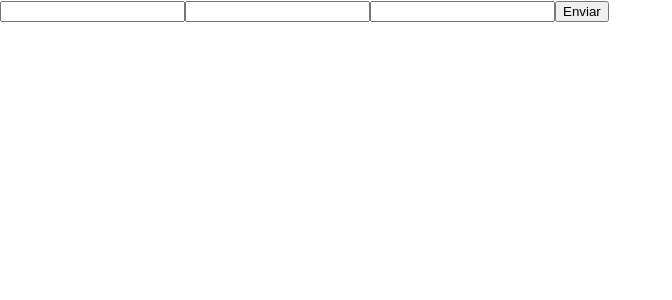
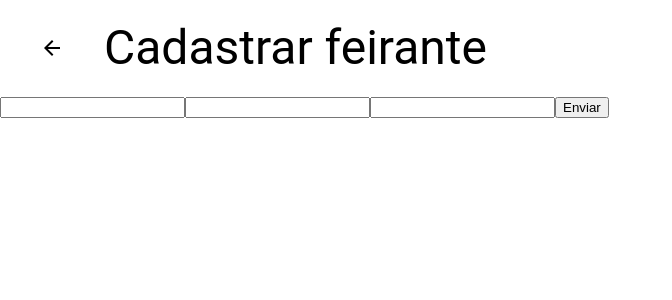
Before and after one commit to isaquemenezes/ver-o-peso-virtual, a React (Create React App) app in the folder frontend/: page /cadastro/0 in a window 1280 px wide. Shown: the top 300 px of the page, without its empty margins (0-672 px from the left). Built offline with nearby package versions, Linux system fonts and the light colour scheme.

Commit message:
Padroniza cabeçalho do sistema

```diff
--- a/frontend/src/components/autenticacao.tsx
+++ b/frontend/src/components/autenticacao.tsx
@@ -1,7 +1,7 @@
-import ArrowBack from '@mui/icons-material/ArrowBack';
 import React, {Component} from "react";
 import {Link} from "react-router-dom";
-import {Button, TextField, Typography} from "@mui/material";
+import {Button, TextField} from "@mui/material";
+import Cabecalho from './tiles/cabecalho';
 
 type _Props = {};
 type _State = {};
@@ -9,14 +9,7 @@ type _State = {};
 export default class ComponenteCadastro extends Component<_Props, _State> {
   render() {
     return <div>
-      <div style={{display: "flex", margin: "20px 40px", alignItems: "center"}}>
-        <ArrowBack
-            style={{padding: "0 40px 0 0"}}
-            onClick={(_) => window.history.back()}/>
-        <Typography variant="h3" component="div" style={{display: "flex", flexGrow: 1}}>
-          Entrar no sistema
-        </Typography>
-      </div>
+      <Cabecalho voltar titulo="Entrar no sistema"/>
       <div style={{alignSelf: "center"}}>
         <TextField
             style={{display: "flex", flex: "1", margin: "10px 20px"}}
@@ -33,7 +26,7 @@ export default class ComponenteCadastro extends Component<_Props, _State> {
               style={{padding: "10px 30px"}}
               variant="contained">Entrar</Button>
           <div style={{display: "flex", flexGrow: 1}}/>
-          <Link to="/cadastro/">
+          <Link to="/cadastro/0">
             <Button
                 style={{padding: "10px 30px"}}
                 variant="outlined">Não tenho cadastro</Button>
--- a/frontend/src/components/forms/feirante.tsx
+++ b/frontend/src/components/forms/feirante.tsx
@@ -1,7 +1,8 @@
-import {ErrorMessage, Field, FieldArray, Form, Formik} from "formik";
+import {ErrorMessage, Field, Form, Formik} from "formik";
 import React from "react";
 import {Feirante} from "../../lib/modelos";
 import {withRouter, WithRouterProps} from "../../lib/withRouter";
+import Cabecalho from "../tiles/cabecalho";
 
 type _Props = { id: string | undefined };
 type _State = {};
@@ -20,6 +21,7 @@ export default withRouter(FormularioFeirante);
 class Formulario extends React.Component<_Props, _State> {
   render() {
     return <div>
+      <Cabecalho voltar titulo="Cadastrar feirante"/>
       <Formik<Feirante>
           initialValues={{
             nome: '',
@@ -53,7 +55,7 @@ class Formulario extends React.Component<_Props, _State> {
               <ErrorMessage name="email" component="div"/>
               <Field type="email" name="email"/>
               <ErrorMessage name="email" component="div"/>
-              <Field name="contato" />
+              <Field name="contato"/>
               <button type="submit" disabled={isSubmitting}>
                 Enviar
               </button>
--- /dev/null
+++ b/frontend/src/components/tiles/cabecalho.tsx
@@ -0,0 +1,21 @@
+import ArrowBack from "@mui/icons-material/ArrowBack";
+import {Typography} from "@mui/material";
+import React from "react";
+
+type _Props = { voltar?: boolean, titulo: string };
+type _State = {};
+
+export default class Cabecalho extends React.Component<_Props, _State> {
+  render() {
+    return <div style={{display: "flex", margin: "20px 40px", alignItems: "center"}}>
+      {this.props.voltar
+          ? <ArrowBack
+              style={{padding: "0 40px 0 0"}}
+              onClick={(_) => window.history.back()}/>
+          : null}
+      <Typography variant="h3" component="div" style={{display: "flex", flexGrow: 1}}>
+        {this.props.titulo}
+      </Typography>
+    </div>;
+  }
+}
```
